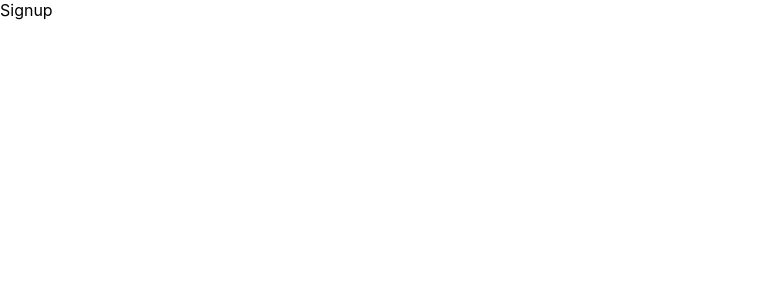
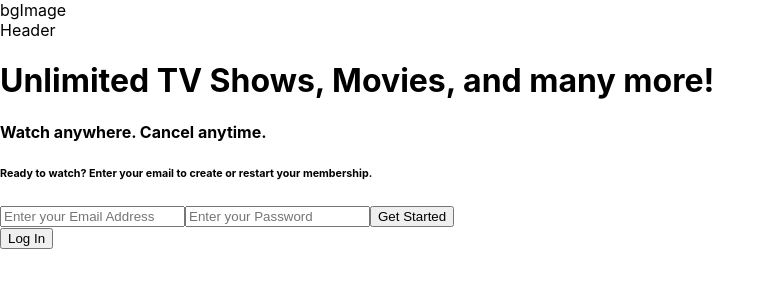
Before and after one commit to edm1001/netflix-mernstack, a React (Create React App) app: page /signup in a window 1280 px wide. Shown: the top 300 px of the page, without its empty margins (0-775 px from the left). Built offline with nearby package versions, Linux system fonts and the light colour scheme.

Commit message:
init sign up

```diff
--- /dev/null
+++ b/src/components/BgImage.jsx
@@ -0,0 +1,7 @@
+import React from 'react'
+
+export default function BgImage() {
+  return (
+    <div>bgImage</div>
+  )
+}
--- /dev/null
+++ b/src/components/Header.jsx
@@ -0,0 +1,7 @@
+import React from 'react'
+
+export default function Header() {
+  return (
+    <div>Header</div>
+  )
+}
--- a/src/pages/Signup.jsx
+++ b/src/pages/Signup.jsx
@@ -1,7 +1,28 @@
 import React from 'react'
+import styled from 'styled-components';
+import Header from '../components/Header';
+import BgImage from '../components/bgImage';
 
 export default function Signup() {
   return (
-    <div>Signup</div>
+    <Container>
+      <BgImage />
+      <Header />
+      <div className="body flex column a-center j-center">
+        <div className='text flex column'>
+          <h1> Unlimited TV Shows, Movies, and many more!</h1>
+          <h4>Watch anywhere. Cancel anytime.</h4>
+          <h6>Ready to watch? Enter your email to create or restart your membership.</h6>
+
+        </div>
+      <div className='form'>
+        <input type='email' placeholder='Enter your Email Address' name='email' />
+        <input type='password' placeholder='Enter your Password' name='password' />
+        <button>Get Started</button>
+      </div>
+      <button>Log In</button>
+      </div>
+    </Container>
   )
 }
+const Container = styled.div``;
```
